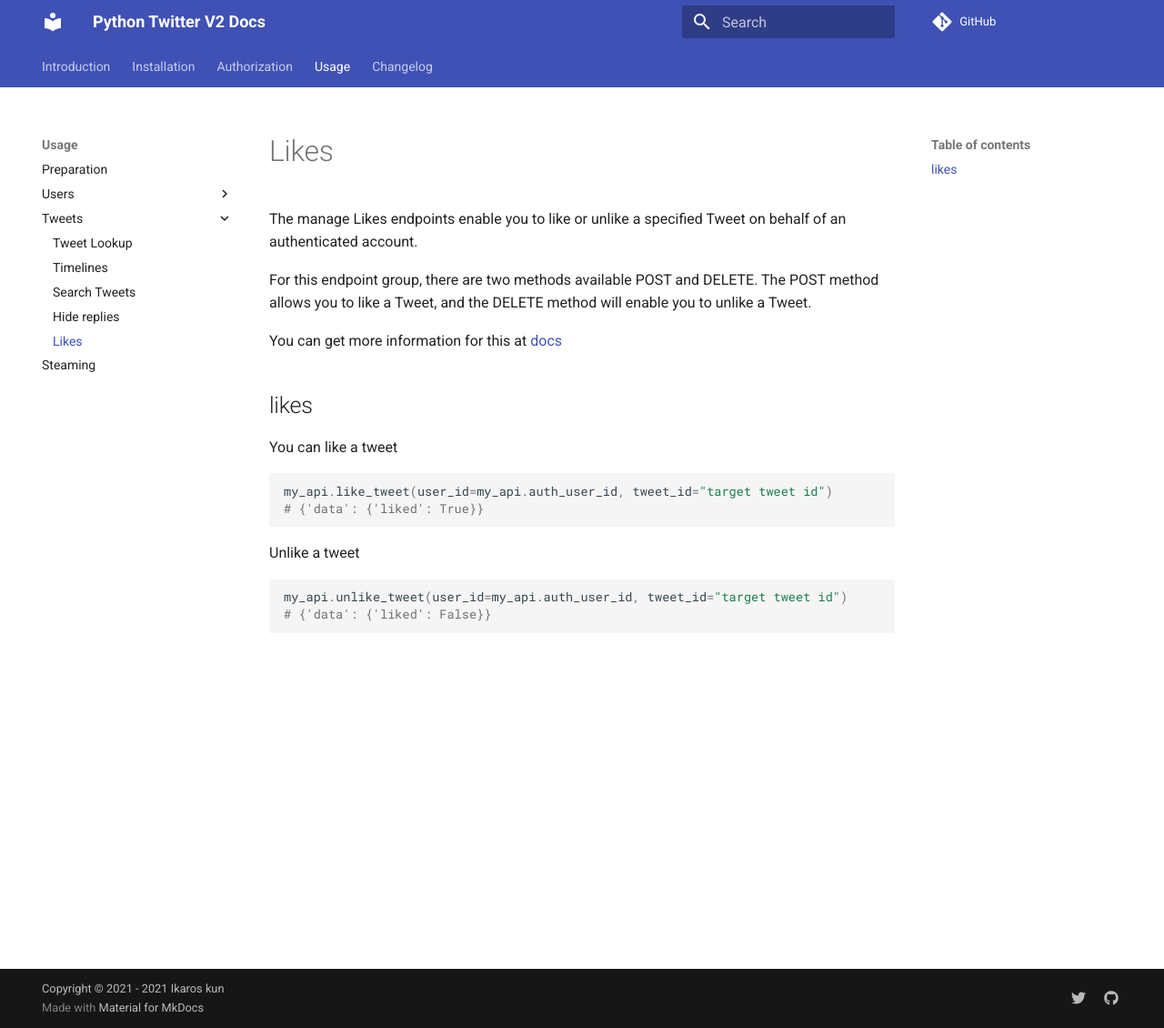
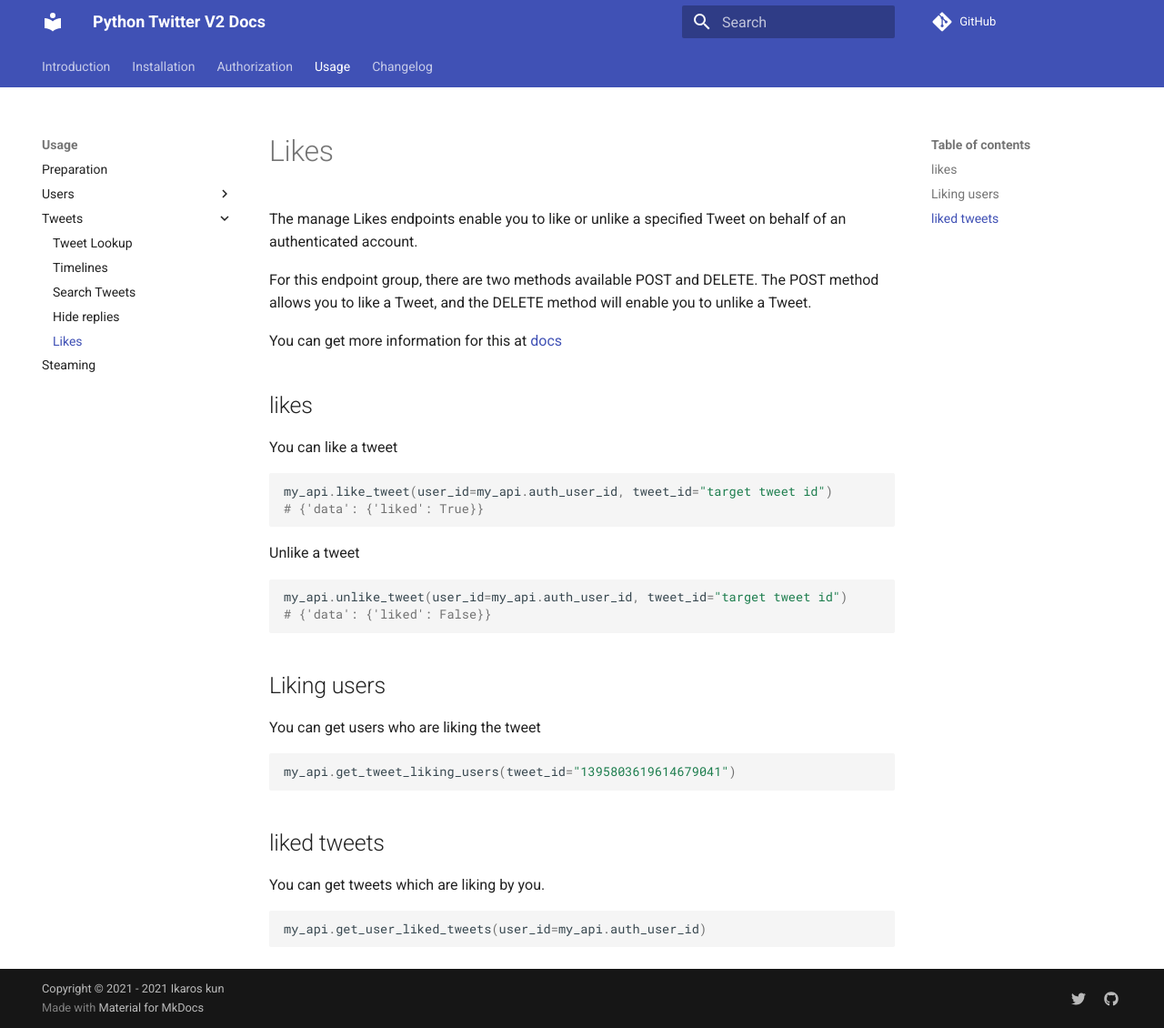
Before and after one commit to sns-sdks/python-twitter, an MkDocs documentation site: the page built from docs/docs/usage/tweets/likes.md, in a window 1280 px wide and 1130 px high. Shown: the whole window at 91% size. Built offline with MkDocs 1.6.1 and Material for MkDocs 9.7.7, drawn with Linux system fonts in a browser that asks for light colours; comment, search, counter and statistics services are not loaded.

````diff
--- a/docs/docs/usage/tweets/likes.md
+++ b/docs/docs/usage/tweets/likes.md
@@ -19,3 +19,19 @@ Unlike a tweet
 my_api.unlike_tweet(user_id=my_api.auth_user_id, tweet_id="target tweet id")
 # {'data': {'liked': False}}
 ```
+
+## Liking users
+
+You can get users who are liking the tweet
+
+```python
+my_api.get_tweet_liking_users(tweet_id="1395803619614679041")
+```
+
+## liked tweets
+
+You can get tweets which are liking by you.
+
+```python
+my_api.get_user_liked_tweets(user_id=my_api.auth_user_id)
+```
````
Also changed, not shown: docs/docs/usage/users/blocks.md (+7 -0 lines), CHANGELOG.md.
